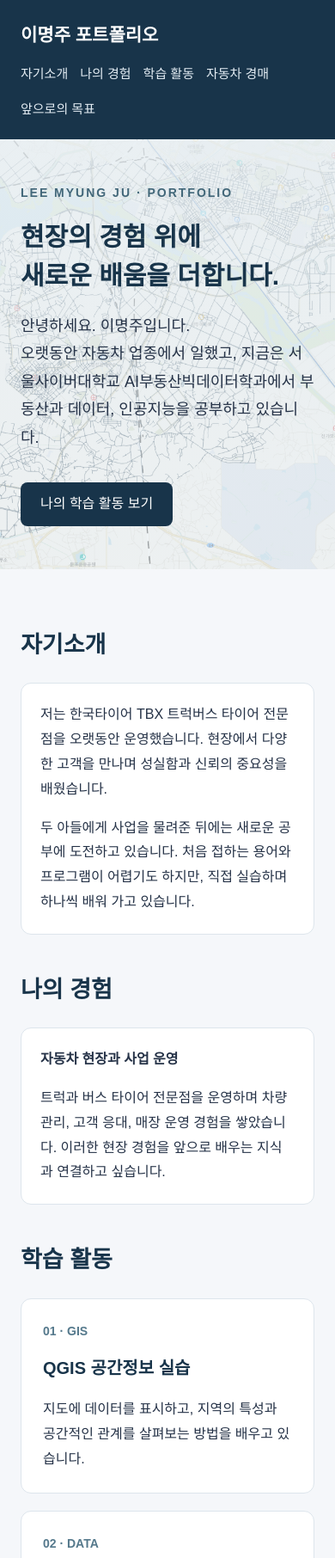
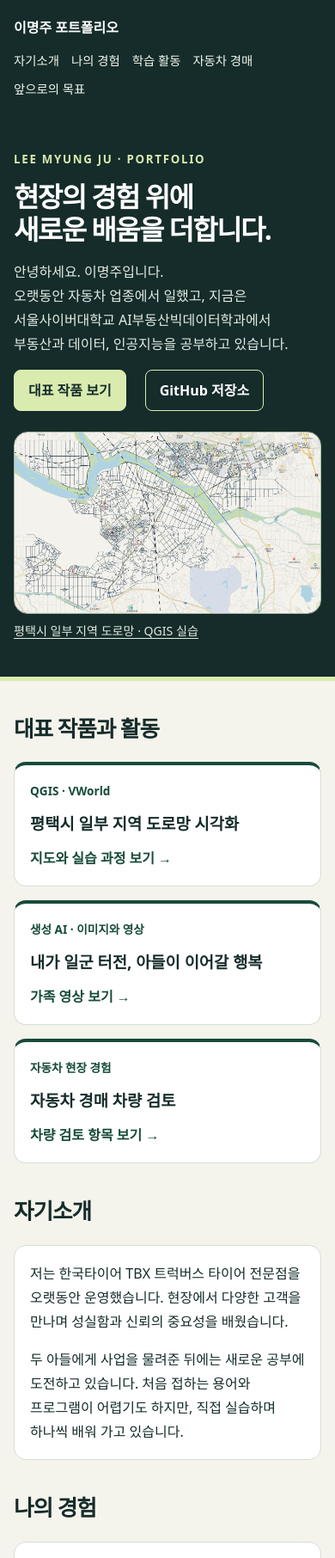
Before and after one commit to q88062794-max/q88062794-max.github.io, a plain HTML site: page index.html in a window 390 px wide. Shown: the top 1812 px of the page at 86% size. Drawn offline with Linux system fonts and the light colour scheme.

Commit message:
포트폴리오 첫 화면과 대표 작품 탐색 개선
Updated the title and meta description for better SEO. Enhanced styling and layout for improved readability and user experience.

```diff
--- a/index.html
+++ b/index.html
@@ -3,247 +3,110 @@
 <head>
   <meta charset="UTF-8">
   <meta name="viewport" content="width=device-width, initial-scale=1.0">
-  <title>이명주 | 나의 포트폴리오</title>
+  <title>이명주 포트폴리오 | QGIS 공간정보와 자동차 현장 경험</title>
+  <meta name="description" content="이명주의 개인 포트폴리오. 평택시 도로망 QGIS 실습, TBX 가족 영상, 자동차 경매 차량 검토 활동을 소개합니다.">
   <style>
+    :root {
+      --ink: #152c2a;
+      --muted: #435b55;
+      --paper: #f5f4ec;
+      --line: #d6ded4;
+      --green: #174b3a;
+      --lime: #d9ebaf;
+      --width: 1120px;
+    }
     * { box-sizing: border-box; }
-
-    html { scroll-behavior: smooth; }
-
     body {
       margin: 0;
-      font-family: "맑은 고딕", sans-serif;
-      color: #253247;
-      background: #f5f7fa;
-      line-height: 1.8;
+      background: var(--paper);
+      color: var(--ink);
+      font-family: "맑은 고딕", "Apple SD Gothic Neo", system-ui, sans-serif;
+      line-height: 1.75;
+      word-break: keep-all;
+      overflow-wrap: anywhere;
     }
-
-    header {
-      background: #18344a;
-      color: white;
-      padding: 22px 24px;
-    }
-
-    .header-inner {
-      max-width: 1000px;
-      margin: auto;
+    a { color: var(--green); text-underline-offset: .24em; }
+    a:hover { text-decoration-thickness: 2px; }
+    a:focus-visible { outline: 3px solid #b96c22; outline-offset: 4px; }
+    .header-inner, .hero-inner, main { width: min(var(--width), calc(100% - 48px)); margin-inline: auto; }
+    header { background: var(--ink); color: white; padding: 18px 0; }
+    .header-inner, nav, .hero-actions {
       display: flex;
-      justify-content: space-between;
       align-items: center;
       flex-wrap: wrap;
-      gap: 12px;
+      gap: 12px 22px;
     }
-
-    .site-name {
+    .header-inner { justify-content: space-between; }
+    .site-name { color: white; font-weight: 800; text-decoration: none; }
+    nav a { color: #f2f7ee; font-size: .9rem; text-decoration: none; }
+    nav a:hover, .site-name:hover { text-decoration: underline; }
+    .hero {
       color: white;
-      text-decoration: none;
-      font-size: 21px;
-      font-weight: bold;
+      background: var(--ink);
+      border-bottom: 5px solid var(--lime);
+      padding: clamp(40px, 7vw, 92px) 0;
     }
-
-    nav {
-      display: flex;
-      flex-wrap: wrap;
-      gap: 18px;
+    .hero-inner {
+      display: grid;
+      grid-template-columns: 1fr 1fr;
+      align-items: center;
+      gap: clamp(24px, 5vw, 72px);
     }
-
-    nav a {
-      color: #e4edf4;
-      text-decoration: none;
-      font-size: 15px;
-    }
-
-    a:hover { text-decoration: underline; }
-
-    a:focus-visible {
-      outline: 3px solid #e9ac53;
-      outline-offset: 5px;
-    }
-
-    .hero {
-      background-color: #e8eff3;
-      background-image:
-        linear-gradient(90deg, #e8eff3 8%, rgba(232, 239, 243, 0.92) 35%,
-          rgba(232, 239, 243, 0.76) 55%, rgba(232, 239, 243, 0.12) 82%,
-          rgba(232, 239, 243, 0.04)),
-        url("pyeongtaek_roads.png");
-      background-position: center;
-      background-size: cover;
-      padding: 80px 24px;
-    }
-
-    .hero-inner {
-      max-width: 1000px;
-      margin: auto;
-    }
-
-    .eyebrow {
-      color: #426779;
-      font-weight: bold;
-      letter-spacing: 2px;
-      font-size: 14px;
-    }
-
-    h1 {
-      margin: 16px 0 20px;
-      font-size: clamp(30px, 5vw, 46px);
-      line-height: 1.5;
-      color: #18344a;
-    }
-
-    .hero p {
-      max-width: 700px;
-      font-size: 18px;
-    }
-
+    .eyebrow { color: var(--lime); font-weight: 800; font-size: .83rem; letter-spacing: .13em; }
+    h1 { margin: 12px 0 16px; line-height: 1.2; font-size: clamp(2rem, 4.8vw, 3.8rem); letter-spacing: -.05em; }
+    .hero p { max-width: 34rem; color: #e2ebe3; }
+    .hero-map { margin: 0; min-width: 0; }
+    .hero-map img { display: block; width: 100%; height: auto; border-radius: 16px; border: 1px solid #a8baa9; }
+    .hero-map figcaption { color: #e2ebe3; margin-top: 8px; }
+    .hero-map figcaption a { color: inherit; }
     .button {
       display: inline-block;
-      margin-top: 18px;
-      padding: 11px 23px;
-      background: #18344a;
-      color: white;
+      padding: 9px 16px;
+      border: 1px solid var(--lime);
+      border-radius: 8px;
+      background: var(--lime);
+      color: var(--ink);
+      font-weight: 800;
       text-decoration: none;
-      border-radius: 8px;
     }
-
-    main {
-      max-width: 1048px;
-      margin: auto;
-      padding: 24px;
+    .button-secondary { color: white; background: transparent; }
+    main { padding: 0 0 56px; }
+    section, .project, #featured-title { scroll-margin-top: 24px; }
+    section { margin-top: clamp(34px, 6vw, 68px); }
+    h2 { margin: 0 0 16px; font-size: clamp(1.6rem, 3vw, 2.1rem); letter-spacing: -.04em; }
+    .panel, .card, .project {
+      background: #fff;
+      border: 1px solid var(--line);
+      border-radius: 14px;
+      padding: clamp(18px, 3vw, 32px);
     }
-
-    section {
-      margin: 40px 0;
-      scroll-margin-top: 24px;
-    }
-
-    h2 {
-      margin-bottom: 20px;
-      font-size: 27px;
-      color: #18344a;
-    }
-
-    .panel {
-      padding: 28px;
-      background: white;
-      border: 1px solid #dde5ec;
-      border-radius: 12px;
-    }
-
     .panel p:first-child { margin-top: 0; }
-    .panel p:last-child { margin-bottom: 0; }
-
-    .cards {
-      display: grid;
-      grid-template-columns: repeat(3, 1fr);
-      gap: 20px;
-    }
-
-    .card {
-      padding: 25px;
-      background: white;
-      border: 1px solid #dde5ec;
-      border-radius: 12px;
-    }
-
-    .number {
-      color: #55798c;
-      font-weight: bold;
-      font-size: 14px;
-    }
-
-    .card h3 {
-      margin: 12px 0;
-      font-size: 20px;
-      color: #18344a;
-    }
-
-    .card p { margin-bottom: 0; }
-
-    .note {
-      color: #586779;
-      font-size: 14px;
-      margin-top: 16px;
-    }
-
-    .project {
-      margin-top: 28px;
-      padding: 28px;
-      background: white;
-      border: 1px solid #dde5ec;
-      border-radius: 12px;
-    }
-
-    .project h3 {
-      margin: 10px 0 14px;
-      color: #18344a;
-      font-size: 23px;
-    }
-
+    .panel p:last-child, .card p:last-child { margin-bottom: 0; }
+    .cards { display: grid; grid-template-columns: repeat(3, minmax(0, 1fr)); gap: 16px; }
+    .featured-card { display: flex; flex-direction: column; gap: 6px; color: inherit; text-decoration: none; border-top: 4px solid var(--green); }
+    .featured-card:hover { background: #f1f6e8; }
+    .featured-card:hover h3 { text-decoration: underline; }
+    .featured-card span:last-child { margin-top: auto; color: var(--green); font-weight: 700; }
+    .number { color: var(--green); font-weight: 800; font-size: .85rem; }
+    h3 { margin: 7px 0; line-height: 1.4; }
+    .project { margin-top: 20px; }
+    .project h3 { font-size: clamp(1.3rem, 2.6vw, 1.8rem); }
     .project figure { margin: 22px 0; }
-
-    .project-image {
-      display: block;
-      width: 100%;
-      height: auto;
-      border: 1px solid #dde5ec;
-      border-radius: 8px;
-    }
-
-    .sign-image {
-      max-width: 680px;
-      margin: auto;
-    }
-
-    .project-video {
-      display: block;
-      width: 100%;
-      max-height: 650px;
-      margin: auto;
-      background: #101820;
-      border-radius: 8px;
-    }
-
-    .project figcaption {
-      margin-top: 10px;
-      color: #586779;
-      font-size: 14px;
-    }
-
+    .project-image, .project-video { display: block; width: 100%; border-radius: 10px; }
+    .project-image { height: auto; border: 1px solid var(--line); }
+    .sign-image { max-width: 680px; margin-inline: auto; }
+    .project-video { max-height: 600px; background: #131917; }
+    figcaption, .note { color: var(--muted); font-size: .88rem; }
+    figcaption { margin-top: 10px; }
     .project-details { margin: 0; }
-
-    .project-details dt {
-      margin-top: 16px;
-      color: #18344a;
-      font-weight: bold;
-    }
-
-    .project-details dd { margin: 4px 0 0; }
-
-    .image-link {
-      display: inline-block;
-      margin-top: 18px;
-      color: #18344a;
-      font-weight: bold;
-    }
-
-    footer {
-      text-align: center;
-      padding: 30px 24px;
-      background: #18344a;
-      color: #e4edf4;
-      font-size: 14px;
-    }
-
-    @media (max-width: 700px) {
-      .cards { grid-template-columns: 1fr; }
-      .hero {
-        padding: 50px 24px;
-        background-image:
-          linear-gradient(rgba(232, 239, 243, 0.88), rgba(232, 239, 243, 0.62)),
-          url("pyeongtaek_roads.png");
-      }
-      .panel, .project { padding: 22px; }
-      nav { gap: 14px; }
+    .project-details dt { margin-top: 12px; color: var(--green); font-weight: 800; }
+    .project-details dd { margin: 3px 0 0; }
+    .image-link { display: inline-block; margin-top: 16px; font-weight: 800; }
+    footer { background: var(--ink); color: #e2ebe3; text-align: center; padding: 24px; font-size: .9rem; }
+    @media (max-width: 760px) {
+      .hero-inner, .cards { grid-template-columns: 1fr; }
+      .header-inner, .hero-inner, main { width: calc(100% - 32px); }
+      nav { gap: 8px 14px; }
     }
   </style>
 </head>
@@ -263,6 +126,7 @@
 
   <div class="hero">
     <div class="hero-inner">
+      <div>
         <div class="eyebrow">LEE MYUNG JU · PORTFOLIO</div>
         <h1>현장의 경험 위에<br>새로운 배움을 더합니다.</h1>
         <p>
@@ -271,11 +135,42 @@
           서울사이버대학교 AI부동산빅데이터학과에서
           부동산과 데이터, 인공지능을 공부하고 있습니다.
         </p>
-      <a class="button" href="#learning">나의 학습 활동 보기</a>
+        <div class="hero-actions">
+          <a class="button" href="#featured-title">대표 작품 보기</a>
+          <a class="button button-secondary" href="https://github.com/q88062794-max/q88062794-max.github.io">GitHub 저장소</a>
+        </div>
+      </div>
+      <figure class="hero-map">
+        <a href="#qgis" aria-label="평택시 도로망 실습 상세 보기">
+          <img src="pyeongtaek_roads.png" width="1362" height="802" alt="VWorld 배경지도 위에 짙은 남색으로 표시한 평택시 일부 지역 도로망">
+        </a>
+        <figcaption><a href="#qgis">평택시 일부 지역 도로망 · QGIS 실습</a></figcaption>
+      </figure>
     </div>
   </div>
 
   <main>
+    <section aria-labelledby="featured-title">
+      <h2 id="featured-title">대표 작품과 활동</h2>
+      <div class="cards">
+        <a class="card featured-card" href="#qgis">
+          <span class="number">QGIS · VWorld</span>
+          <h3>평택시 일부 지역 도로망 시각화</h3>
+          <span>지도와 실습 과정 보기 →</span>
+        </a>
+        <a class="card featured-card" href="#family-video">
+          <span class="number">생성 AI · 이미지와 영상</span>
+          <h3>내가 일군 터전, 아들이 이어갈 행복</h3>
+          <span>가족 영상 보기 →</span>
+        </a>
+        <a class="card featured-card" href="#auction">
+          <span class="number">자동차 현장 경험</span>
+          <h3>자동차 경매 차량 검토</h3>
+          <span>차량 검토 항목 보기 →</span>
+        </a>
+      </div>
+    </section>
+
     <section id="about">
       <h2>자기소개</h2>
       <div class="panel">
@@ -308,7 +203,7 @@
       <h2>학습 활동</h2>
       <div class="cards">
         <article class="card">
-          <div class="number">01 · GIS</div>
+          <div class="number">GIS</div>
           <h3>QGIS 공간정보 실습</h3>
           <p>
             지도에 데이터를 표시하고, 지역의 특성과
@@ -317,7 +212,7 @@
         </article>
 
         <article class="card">
-          <div class="number">02 · DATA</div>
+          <div class="number">DATA</div>
           <h3>부동산·상권분석</h3>
           <p>
             인구와 사업체 등 여러 자료를 통해
@@ -326,7 +221,7 @@
         </article>
 
         <article class="card">
-          <div class="number">03 · AI</div>
+          <div class="number">AI</div>
           <h3>생성 AI 활용</h3>
           <p>
             생성 AI를 활용한 글쓰기와 영상 제작을 실습하며
@@ -335,7 +230,7 @@
         </article>
       </div>
 
-      <article class="project">
+      <article class="project" id="qgis">
         <div class="number">QGIS · 실습 결과물</div>
         <h3>평택시 일부 지역 도로중심선 시각화</h3>
         <p>
@@ -384,7 +279,7 @@
         </a>
       </article>
 
-      <article class="project">
+      <article class="project" id="family-video">
         <div class="number">생성 AI · 이미지와 영상 작품</div>
         <h3>내가 일군 터전, 아들이 이어갈 행복</h3>
         <p>
```
Lines whose indentation alone changed are shown as unchanged.
